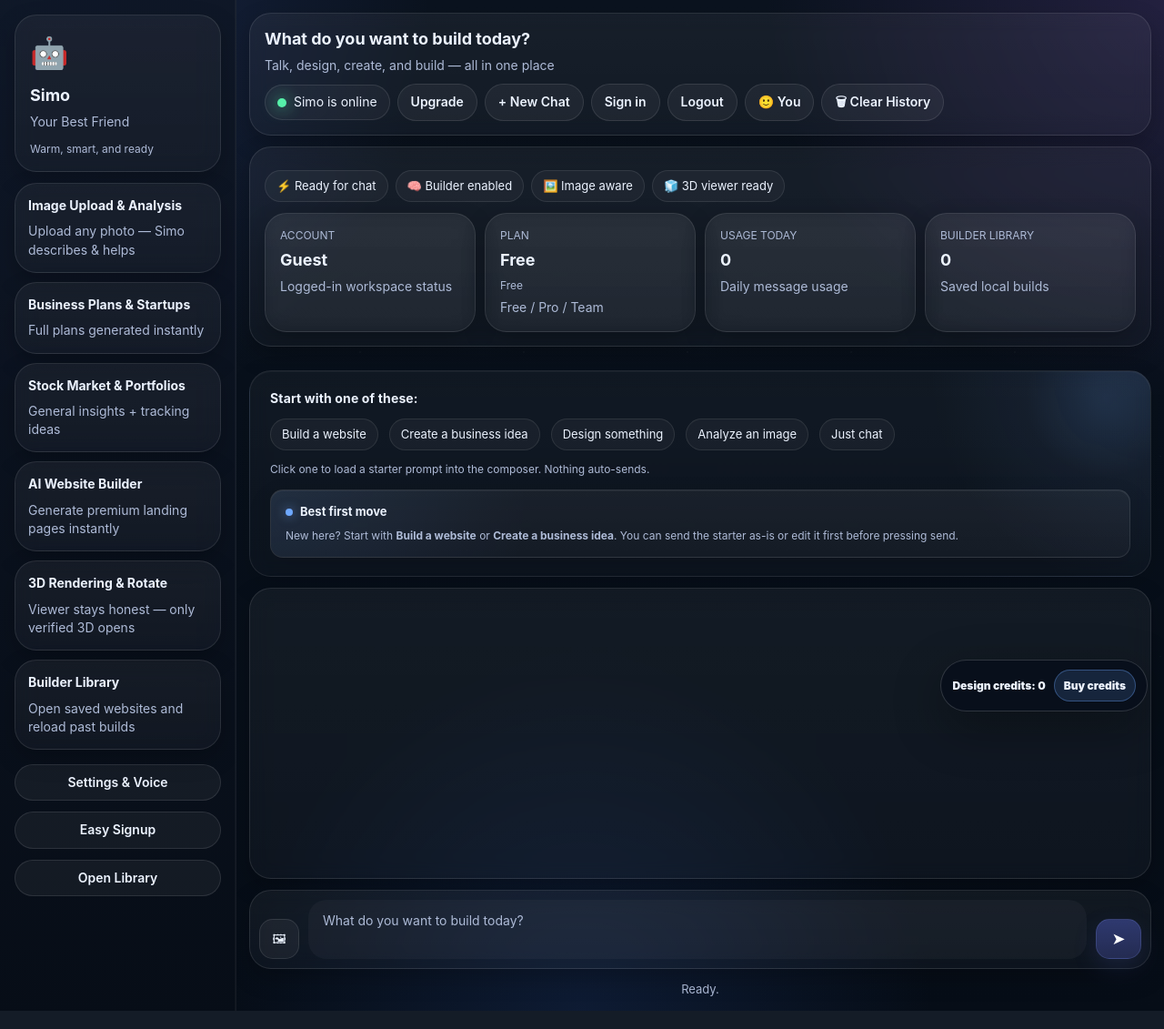
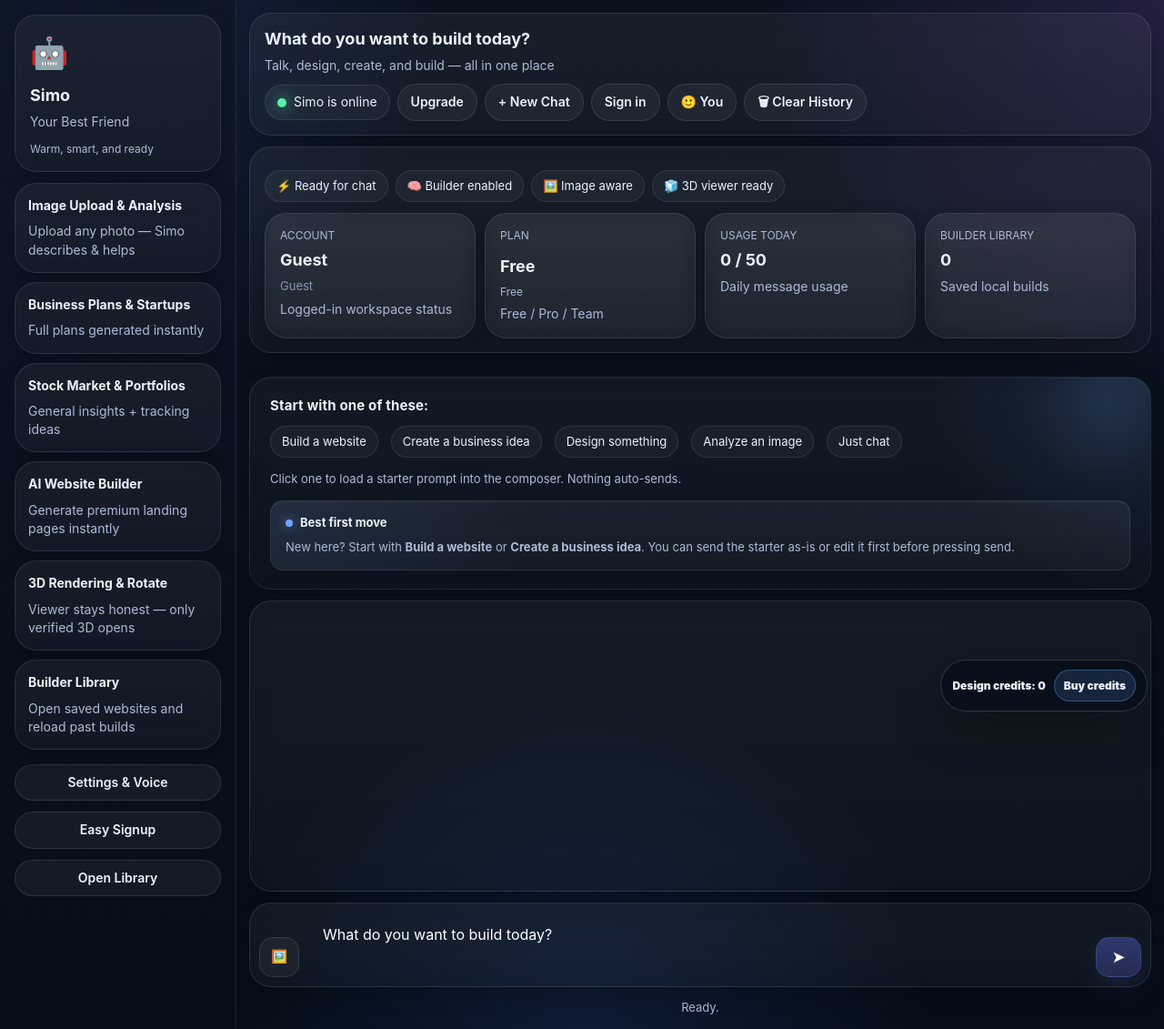
Before and after one commit to sdierct-cyber/simonchat-Simo, a Flask app: page / in a window 1280 px wide. Shown: the whole page at 91% size. Run offline with Flask 3, Linux system fonts and the light colour scheme; data that the repository does not hold is empty; some libraries are stand-ins or nearby versions.

Commit message:
Update index.html

```diff
--- a/templates/index.html
+++ b/templates/index.html
@@ -4,7 +4,8 @@
   <meta charset="UTF-8" />
   <meta name="viewport" content="width=device-width, initial-scale=1.0" />
   <title>Simo — Your Best Friend</title>
-  <link rel="stylesheet" href="/static/styles.css?v=phase50" />
+  <link rel="stylesheet" href="/static/styles.css?v=phase105f" />
+  <link rel="stylesheet" href="/static/designstudio.css">
 </head>
 <body>
   <div class="app-shell">
@@ -88,13 +89,13 @@
           <div class="stat-card">
             <div class="tiny muted">ACCOUNT</div>
             <div id="accountValue" style="font-size:18px; font-weight:700; margin-top:6px;">Guest</div>
-            <div id="userEmail" class="muted tiny" style="margin-top:6px;"></div>
+            <div id="userEmail" class="muted tiny" style="margin-top:6px; font-size:13px; opacity:0.75;"></div>
             <div class="muted" style="margin-top:6px;">Logged-in workspace status</div>
           </div>
 
           <div class="stat-card">
             <div class="tiny muted">PLAN</div>
-            <div id="planValue" style="font-size:18px; font-weight:700; margin-top:6px;">Free</div>
+            <div id="planValue" style="font-size:18px; font-weight:700; margin-top:13px;">Free</div>
             <div id="proBadge" class="muted tiny" data-pro="false" style="margin-top:6px;">Free</div>
             <div class="muted" style="margin-top:6px;">Free / Pro / Team</div>
           </div>
@@ -143,11 +144,11 @@
         ></div>
 
         <div style="position:relative; z-index:1;">
-          <div style="font-size:14px; font-weight:700; margin-bottom:12px; letter-spacing:.01em;">
+         <div style="font-size:15px; font-weight:700; margin-bottom:12px; letter-spacing:.01em;">
   Start with one of these:
 </div>
 
-          <div style="display:flex; gap:12px; flex-wrap:wrap;">
+          <div style="display:flex; gap:14px; flex-wrap:wrap;">
             <button class="chip" type="button" data-simo-starter="build" style="cursor:pointer;">Build a website</button>
             <button class="chip" type="button" data-simo-starter="business" style="cursor:pointer;">Create a business idea</button>
             <button class="chip" type="button" data-simo-starter="design" style="cursor:pointer;">Design something</button>
@@ -155,7 +156,7 @@
             <button class="chip" type="button" data-simo-starter="chat" style="cursor:pointer;">Just chat</button>
           </div>
 
-          <div class="muted tiny" style="margin-top:12px;">
+         <div class="muted tiny" style="margin-top:14px; font-size:13px;">
   Click one to load a starter prompt into the composer. Nothing auto-sends.
 </div>
 
@@ -210,7 +211,7 @@
                 <span>Best first move</span>
               </div>
 
-              <div id="simoHintText" class="muted tiny" style="line-height:1.6;">
+              <div id="simoHintText" class="muted tiny" style="line-height:1.6; font-size:13px;">
                 New here? Start with <strong>Build a website</strong> or <strong>Create a business idea</strong>.
                 You can send the starter as-is or edit it first before pressing send.
               </div>
@@ -224,9 +225,9 @@
       </section>
 
  <section class="composer-wrap">
-        <button id="imageBtn" class="icon-btn" type="button" aria-label="Upload image">🖼</button>
+  <button id="imageBtn" class="icon-btn" type="button" aria-label="Upload image">🖼️</button>
   <input id="imageInput" type="file" accept="image/*" hidden />
-        <textarea id="chatInput" placeholder="What do you want to build today?"></textarea>
+  <textarea id="chatInput" placeholder="What do you want to build today?" style="color:#ffffff !important;-webkit-text-fill-color:#ffffff !important;caret-color:#ffffff !important;opacity:1 !important;background:transparent !important;font-size:16px !important;line-height:1.4 !important;text-indent:0 !important;text-shadow:none !important;"></textarea>
   <button id="sendBtn" class="send-btn" type="button" aria-label="Send">➤</button>
 </section>
 
@@ -239,8 +240,18 @@
   </script>
 
   <script src="/static/3dviewer.js?v=phase50"></script>
-  <script src="/static/script.js?v=phase50"></script>
+    <script src="/static/simo-ui-recovery.js?v=phase14m-r7"></script>
+  <script src="/static/script.js?v=r1044checked"></script>
   <script src="/static/phase28-safe-addon.js?v=phase28safe1"></script>
-  <script src="/static/phase29b-safe-addon.js?v=phase29b1"></script>
+  <script src="/static/phase29b-safe-addon.js?v=phase14m-r102-next"></script>
+  <script src="/static/phase30-image-intake-safe.js?v=phase14m-r102-next"></script>
+  <script src="/static/designstudio.js"></script>
+  <script src="/static/simo_visualcore_PHASE_13A.js?v=phase14m-r7"></script>
+  <script src="/static/simo-account-sync.js?v=phase14m-r7"></script>
+  <script src="/static/simo-feature-buttons.js?v=phase14m-r10-stable"></script>
+  <script src="/static/phase31-design-actions-safe.js?v=phase14m-r103-design-actions"></script>
+  <script src="/static/simo-live-workspace-isolated.js?v=clean-v1b-bridge"></script>
+  <script src="/static/simo-open-workspace-card-bridge.js?v=phase14m-r1044e-main-card-workspace"></script>
+  <script src="/static/simo-r1039c-saved-design-flow-finish.js?v=1039d"></script>
 </body>
 </html>
```
Lines whose indentation alone changed are shown as unchanged.
